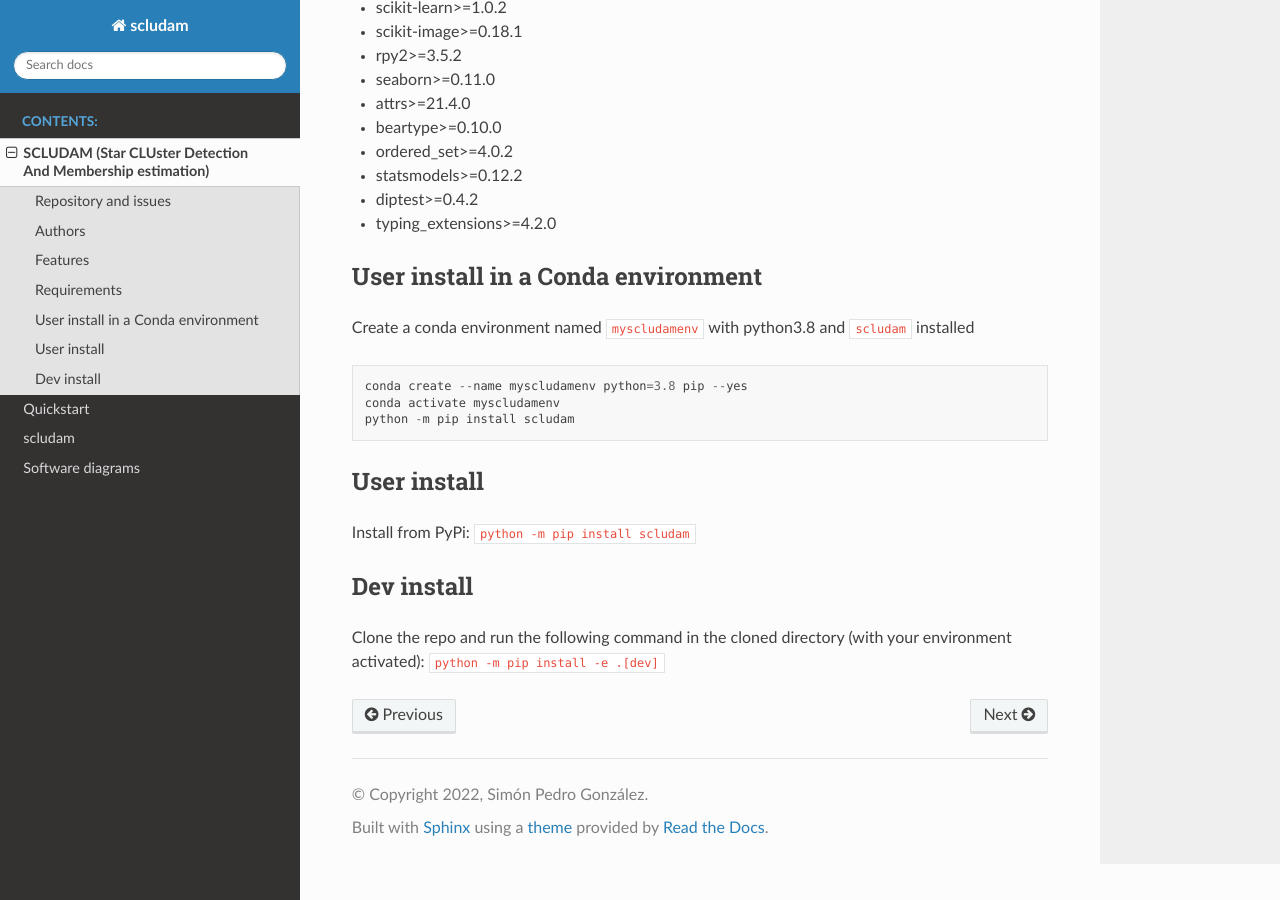
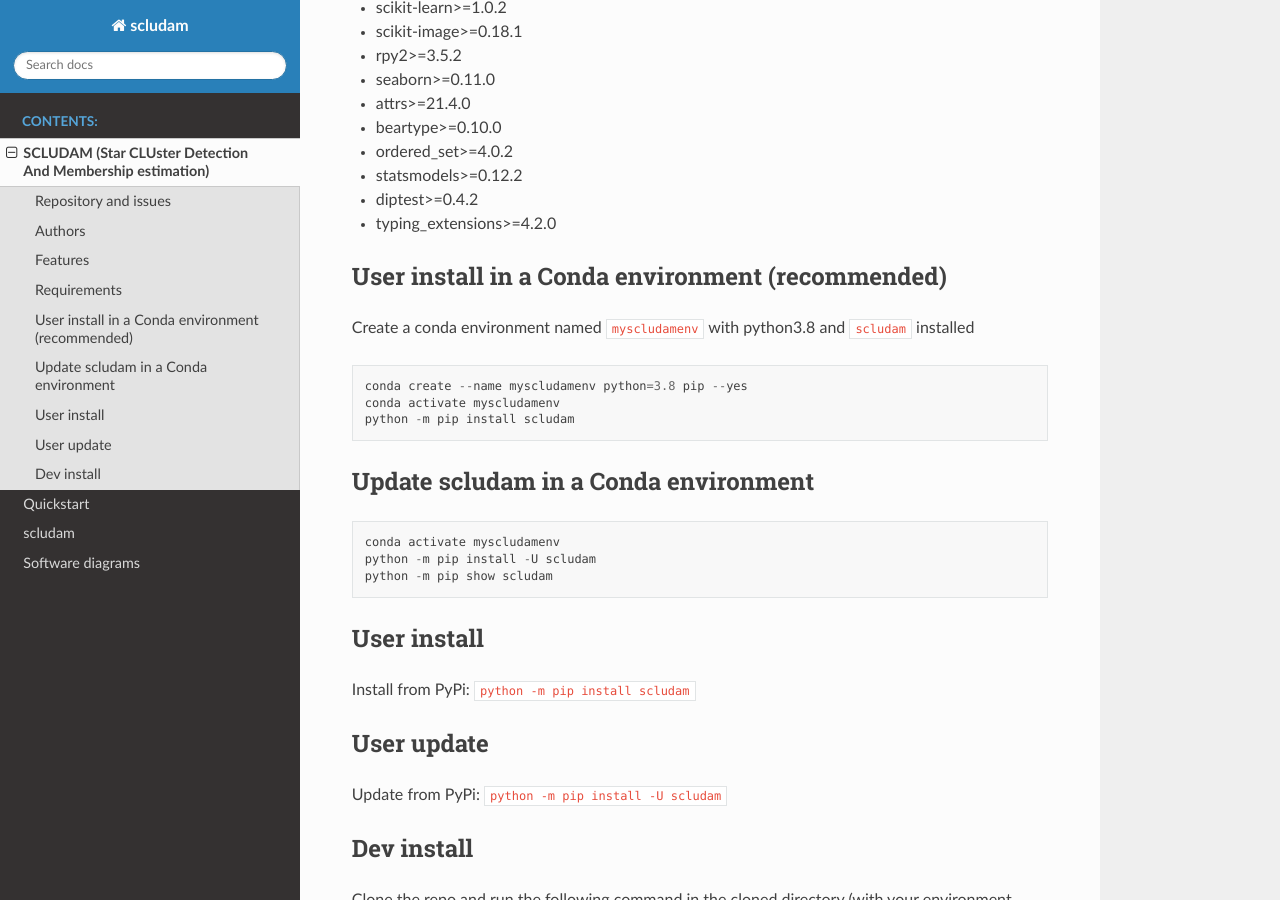
Before and after one commit to simonpedrogonzalez/scludam, a Sphinx documentation site: the page built from docs/source/readme.rst, in a window 1280 px wide and 900 px high, scrolled down 1310 px. Built offline with Sphinx 7.4.7 and the Read the Docs theme 2.0.0, drawn with Linux system fonts in a browser that asks for light colours.

Commit message:
doc fixes

```diff
--- a/docs/source/readme.rst
+++ b/docs/source/readme.rst
@@ -8,7 +8,7 @@
    :alt: Build Status
 
 
-.. image:: https://readthedocs.org/projects/scludam/badge/?version=latest
+.. image:: https://img.shields.io/badge/docs-passing-success
    :target: https://simonpedrogonzalez.github.io/scludam-docs/index.html
    :alt: Documentation Status
 
@@ -31,7 +31,6 @@
 .. image:: https://img.shields.io/badge/License-GNU-blue.svg
    :target: https://tldrlegal.com/license/gnu-lesser-general-public-license-v3-(lgpl-3)
    :alt: License
-
 
 **scludam** (\ **S**\ tar **CLU**\ ster **D**\ etection **A**\ nd **M**\ embership estimation) is a Python package for GAIA catalogues **data fetching**\ , **star cluster detection** and **star cluster membership estimation**.
 
@@ -103,8 +102,8 @@
 * diptest>=0.4.2
 * typing_extensions>=4.2.0
 
-User install in a Conda environment
-^^^^^^^^^^^^^^^^^^^^^^^^^^^^^^^^^^^
+User install in a Conda environment (recommended)
+^^^^^^^^^^^^^^^^^^^^^^^^^^^^^^^^^^^^^^^^^^^^^^^^^
 
 Create a conda environment named ``myscludamenv`` with python3.8 and ``scludam`` installed
 
@@ -114,12 +113,27 @@
    conda activate myscludamenv
    python -m pip install scludam
 
+Update scludam in a Conda environment
+^^^^^^^^^^^^^^^^^^^^^^^^^^^^^^^^^^^^^
+
+.. code-block::
+
+   conda activate myscludamenv
+   python -m pip install -U scludam
+   python -m pip show scludam
+
 User install
 ^^^^^^^^^^^^
 
 Install from PyPi:
 ``python -m pip install scludam``
 
+User update
+^^^^^^^^^^^
+
+Update from PyPi:
+``python -m pip install -U scludam``
+
 Dev install
 ^^^^^^^^^^^
 
```
Also changed, not shown: README.md (+13 -2 lines), docs/source/_static/classes_scludam.svg, docs/source/_static/packages_scludam.svg, 3 other files.
